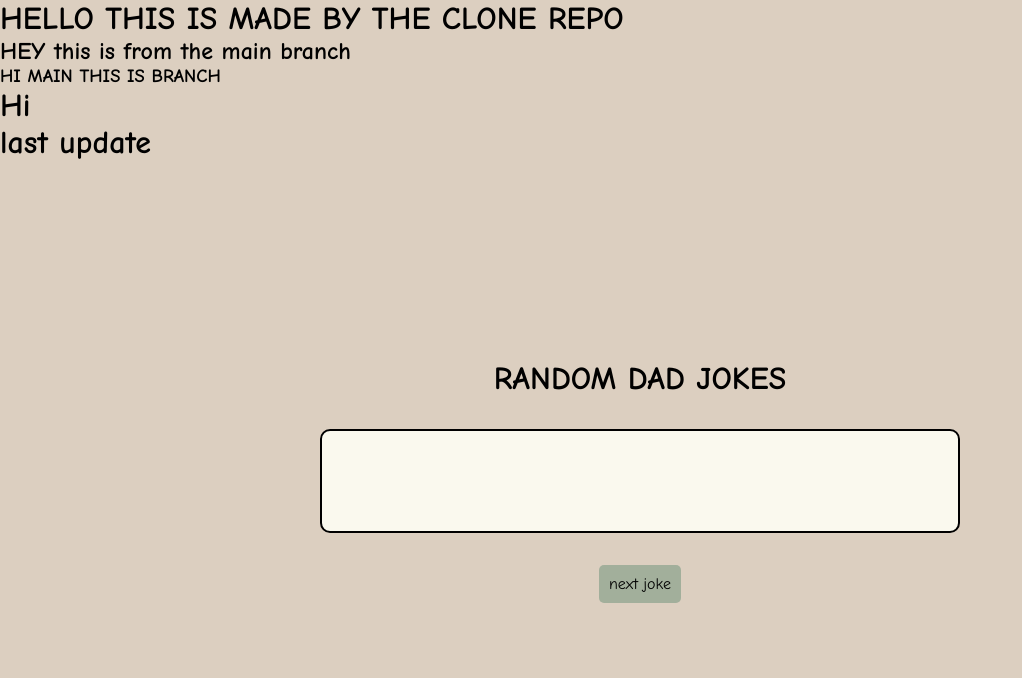
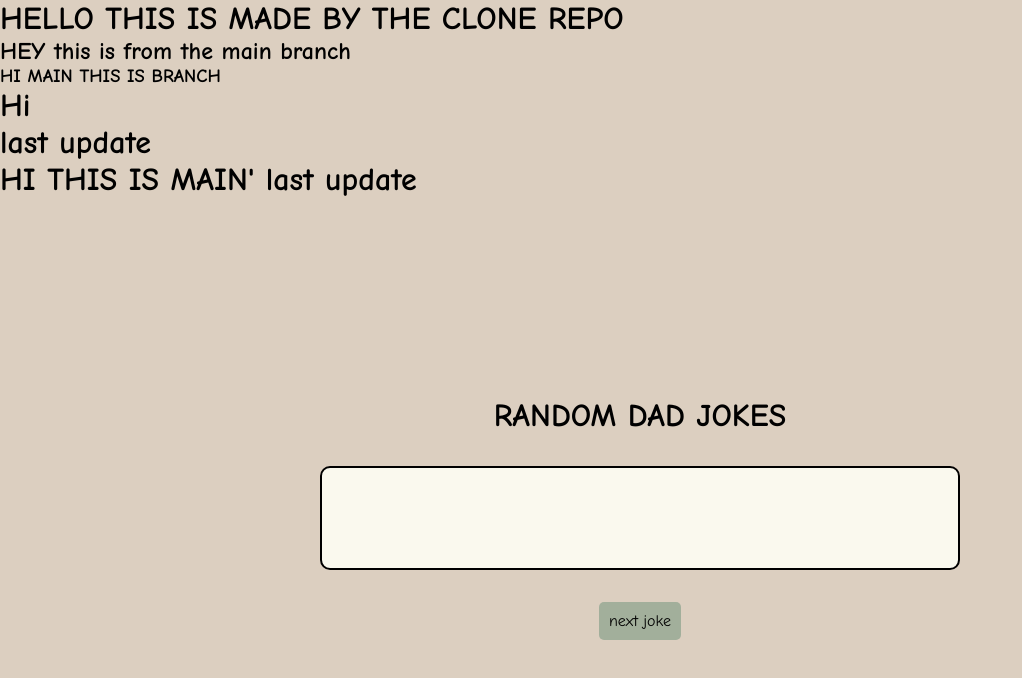
Before and after one commit to J-P-D-20/dadJokes, a website: page public/index.html in a window 1280 px wide. Shown: the whole page, without its empty margins (0-1022 px from the left). Drawn offline with Linux system fonts and the light colour scheme; no server answers; a web font is replaced by a local one.

Commit message:
main last update

```diff
--- a/public/index.html
+++ b/public/index.html
@@ -17,6 +17,7 @@
     <h3>HI MAIN THIS IS BRANCH</h3>
     <h1>Hi</h1>
     <h1>last update</h1>
+    <h1>HI THIS IS MAIN' last update</h1>
     <div class="container">
     <header>
         <h1> RANDOM DAD JOKES </h1>
```
